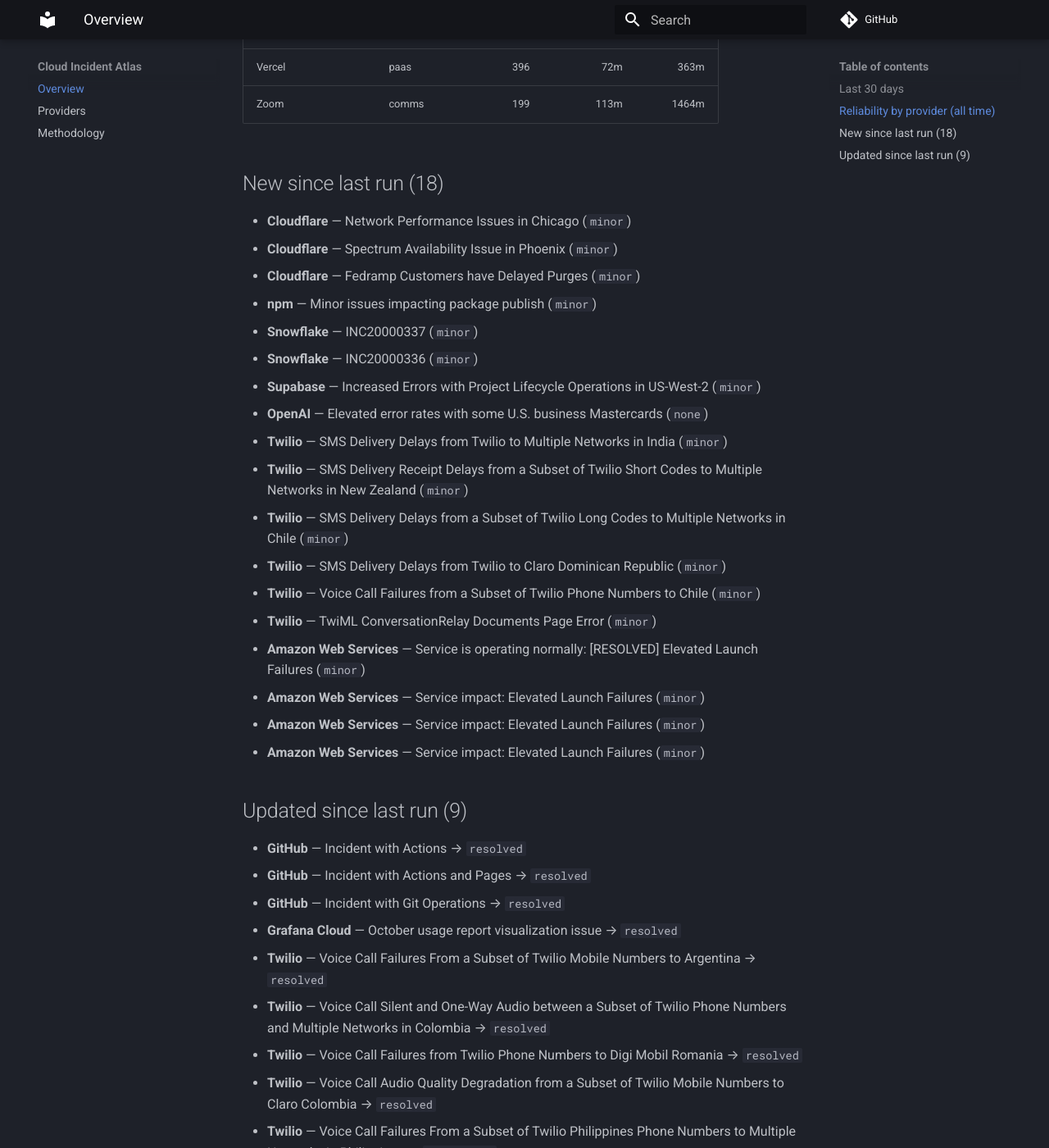
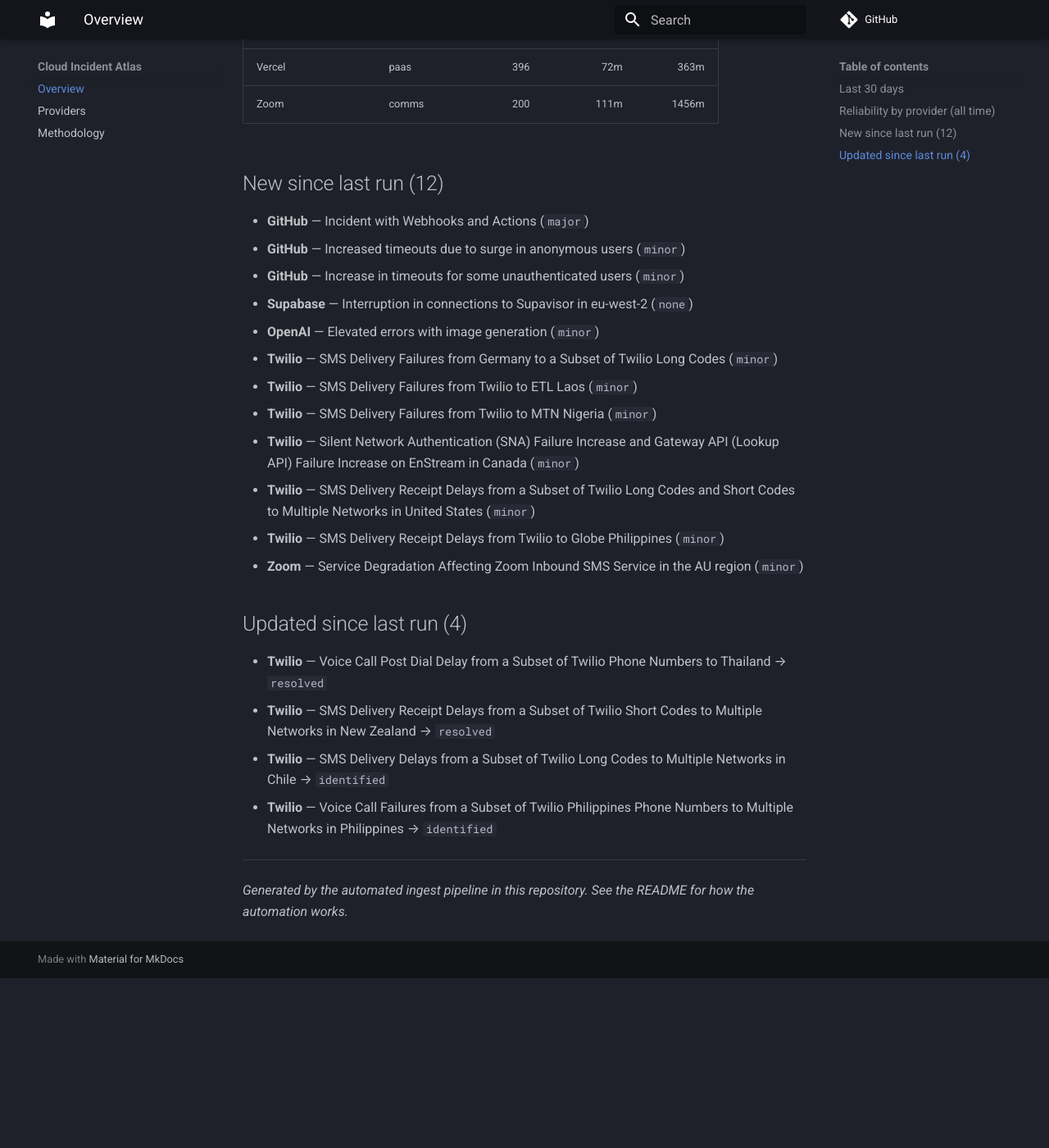
Before and after one commit to ayushgupta07xx/cloud-incident-atlas, an MkDocs documentation site: the page built from docs/index.md, in a window 1280 px wide and 1400 px high, scrolled down 1479 px. Shown: the whole window at 82% size. Built offline with MkDocs 1.6.1 and Material for MkDocs 9.7.7, drawn with Linux system fonts in a browser that asks for light colours; comment, search, counter and statistics services are not loaded; after the commit the page ends 2672 px from its top, so only the background shows below that; some of the changed text lies outside the part shown.

Commit message:
docs: refresh digest and charts
Regenerated from the corpus by the ingest pipeline.

Run: https://github.com/ayushgupta07xx/cloud-incident-atlas/actions/runs/42621825061

Co-authored-by: github-actions[bot] <41898282+github-actions[bot]@users.noreply.github.com>

```diff
--- a/docs/index.md
+++ b/docs/index.md
@@ -22,53 +22,42 @@
 | Discord | comms | 226 | 56m | 296m |
 | Elastic Cloud | observability | 265 | 192m | 1462m |
 | Google Cloud Platform | cloud | 8 | 504m | — |
-| GitHub | devtools | 661 | 67m | 287m |
+| GitHub | devtools | 664 | 67m | 287m |
 | Grafana Cloud | observability | 801 | 92m | 1138m |
 | HashiCorp Cloud | devtools | 43 | 160m | 1515m |
 | MongoDB Atlas | data | 279 | 120m | 1403m |
 | Netlify | paas | 233 | 41m | 233m |
 | New Relic | observability | 112 | 63m | 306m |
 | npm | devtools | 69 | 107m | 340m |
-| OpenAI | ai | 132 | 111m | 594m |
+| OpenAI | ai | 133 | 110m | 585m |
 | Sentry | observability | 351 | 86m | 356m |
 | Snowflake | data | 213 | 121m | 597m |
-| Supabase | paas | 459 | 148m | 1287m |
-| Twilio | comms | 11261 | 272m | 1127m |
+| Supabase | paas | 460 | 147m | 1280m |
+| Twilio | comms | 11267 | 272m | 1130m |
 | Vercel | paas | 396 | 72m | 363m |
-| Zoom | comms | 199 | 113m | 1464m |
+| Zoom | comms | 200 | 111m | 1456m |
 
-## New since last run (18)
+## New since last run (12)
 
-- **Cloudflare** — Network Performance Issues in Chicago (`minor`)
-- **Cloudflare** — Spectrum Availability Issue in Phoenix (`minor`)
-- **Cloudflare** — Fedramp Customers have Delayed Purges (`minor`)
-- **npm** — Minor issues impacting package publish (`minor`)
-- **Snowflake** — INC20000337 (`minor`)
-- **Snowflake** — INC20000336 (`minor`)
-- **Supabase** — Increased Errors with Project Lifecycle Operations in US-West-2 (`minor`)
-- **OpenAI** — Elevated error rates with some U.S. business Mastercards (`none`)
-- **Twilio** — SMS Delivery Delays from Twilio to Multiple Networks in India (`minor`)
-- **Twilio** — SMS Delivery Receipt Delays from a Subset of Twilio Short Codes to Multiple Networks in New Zealand (`minor`)
-- **Twilio** — SMS Delivery Delays from a Subset of Twilio Long Codes to Multiple Networks in Chile (`minor`)
-- **Twilio** — SMS Delivery Delays from Twilio to Claro Dominican Republic (`minor`)
-- **Twilio** — Voice Call Failures from a Subset of Twilio Phone Numbers to Chile (`minor`)
-- **Twilio** — TwiML ConversationRelay Documents Page Error (`minor`)
-- **Amazon Web Services** — Service is operating normally: [RESOLVED] Elevated Launch Failures (`minor`)
-- **Amazon Web Services** — Service impact: Elevated Launch Failures (`minor`)
-- **Amazon Web Services** — Service impact: Elevated Launch Failures (`minor`)
-- **Amazon Web Services** — Service impact: Elevated Launch Failures (`minor`)
+- **GitHub** — Incident with Webhooks and Actions (`major`)
+- **GitHub** — Increased timeouts due to surge in anonymous users (`minor`)
+- **GitHub** — Increase in timeouts for some unauthenticated users (`minor`)
+- **Supabase** — Interruption in connections to Supavisor in eu-west-2 (`none`)
+- **OpenAI** — Elevated errors with image generation (`minor`)
+- **Twilio** — SMS Delivery Failures from Germany to a Subset of Twilio Long Codes (`minor`)
+- **Twilio** — SMS Delivery Failures from Twilio to ETL Laos (`minor`)
+- **Twilio** — SMS Delivery Failures from Twilio to MTN Nigeria (`minor`)
+- **Twilio** — Silent Network Authentication (SNA) Failure Increase and Gateway API (Lookup API) Failure Increase on EnStream in Canada (`minor`)
+- **Twilio** — SMS Delivery Receipt Delays from a Subset of Twilio Long Codes and Short Codes to Multiple Networks in United States (`minor`)
+- **Twilio** — SMS Delivery Receipt Delays from Twilio to Globe Philippines (`minor`)
+- **Zoom** — Service Degradation Affecting Zoom Inbound SMS Service in the AU region (`minor`)
 
-## Updated since last run (9)
+## Updated since last run (4)
 
-- **GitHub** — Incident with Actions → `resolved`
-- **GitHub** — Incident with Actions and Pages → `resolved`
-- **GitHub** — Incident with Git Operations → `resolved`
-- **Grafana Cloud** — October usage report visualization issue → `resolved`
-- **Twilio** — Voice Call Failures From a Subset of Twilio Mobile Numbers to Argentina → `resolved`
-- **Twilio** — Voice Call Silent and One-Way Audio between a Subset of Twilio Phone Numbers and Multiple Networks in Colombia → `resolved`
-- **Twilio** — Voice Call Failures from Twilio Phone Numbers to Digi Mobil Romania → `resolved`
-- **Twilio** — Voice Call Audio Quality Degradation from a Subset of Twilio Mobile Numbers to Claro Colombia → `resolved`
-- **Twilio** — Voice Call Failures From a Subset of Twilio Philippines Phone Numbers to Multiple Networks in Philippines → `identified`
+- **Twilio** — Voice Call Post Dial Delay from a Subset of Twilio Phone Numbers to Thailand → `resolved`
+- **Twilio** — SMS Delivery Receipt Delays from a Subset of Twilio Short Codes to Multiple Networks in New Zealand → `resolved`
+- **Twilio** — SMS Delivery Delays from a Subset of Twilio Long Codes to Multiple Networks in Chile → `identified`
+- **Twilio** — Voice Call Failures from a Subset of Twilio Philippines Phone Numbers to Multiple Networks in Philippines → `identified`
 
 ---
 
```
Also changed, not shown: other parts of docs/index.md (+3 -3 lines), README.md (+6 -8 lines), docs/providers.md (+9 -9 lines), docs/img/mttr.svg, docs/img/timeline.svg.
